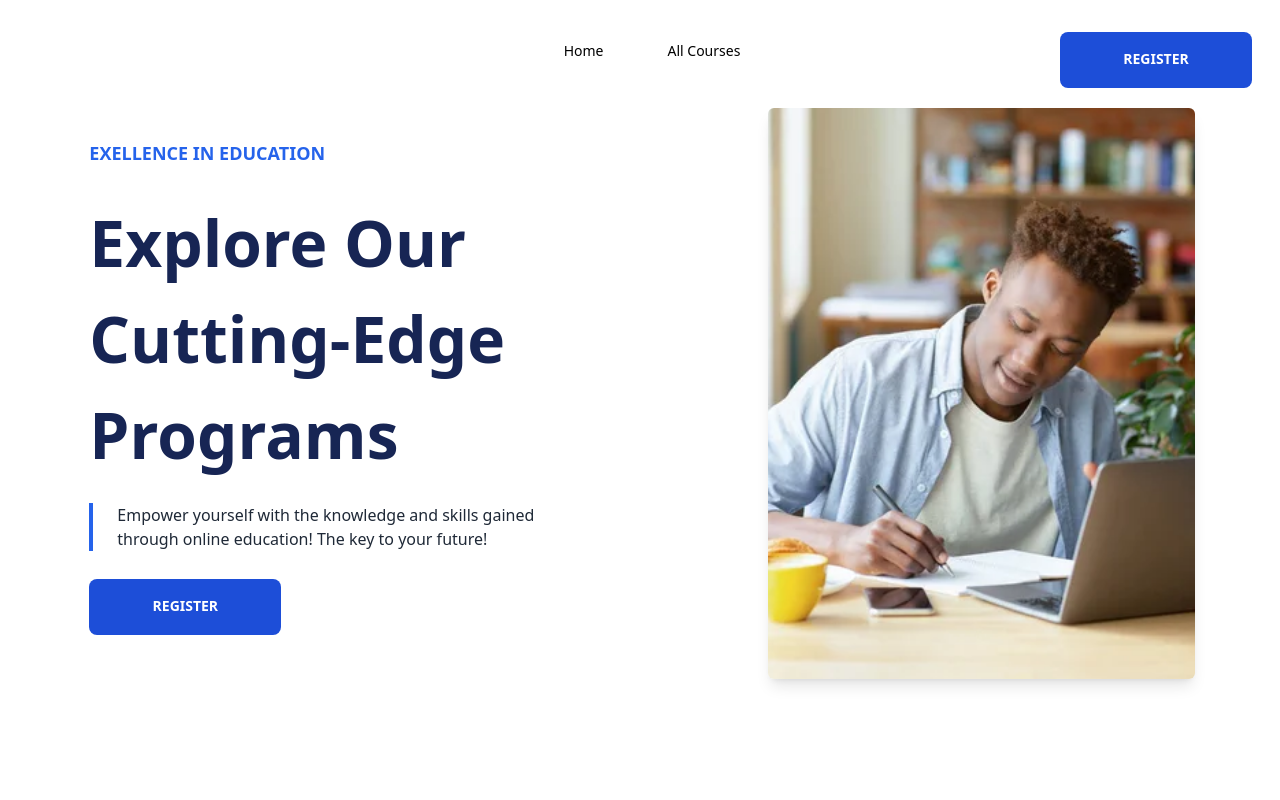
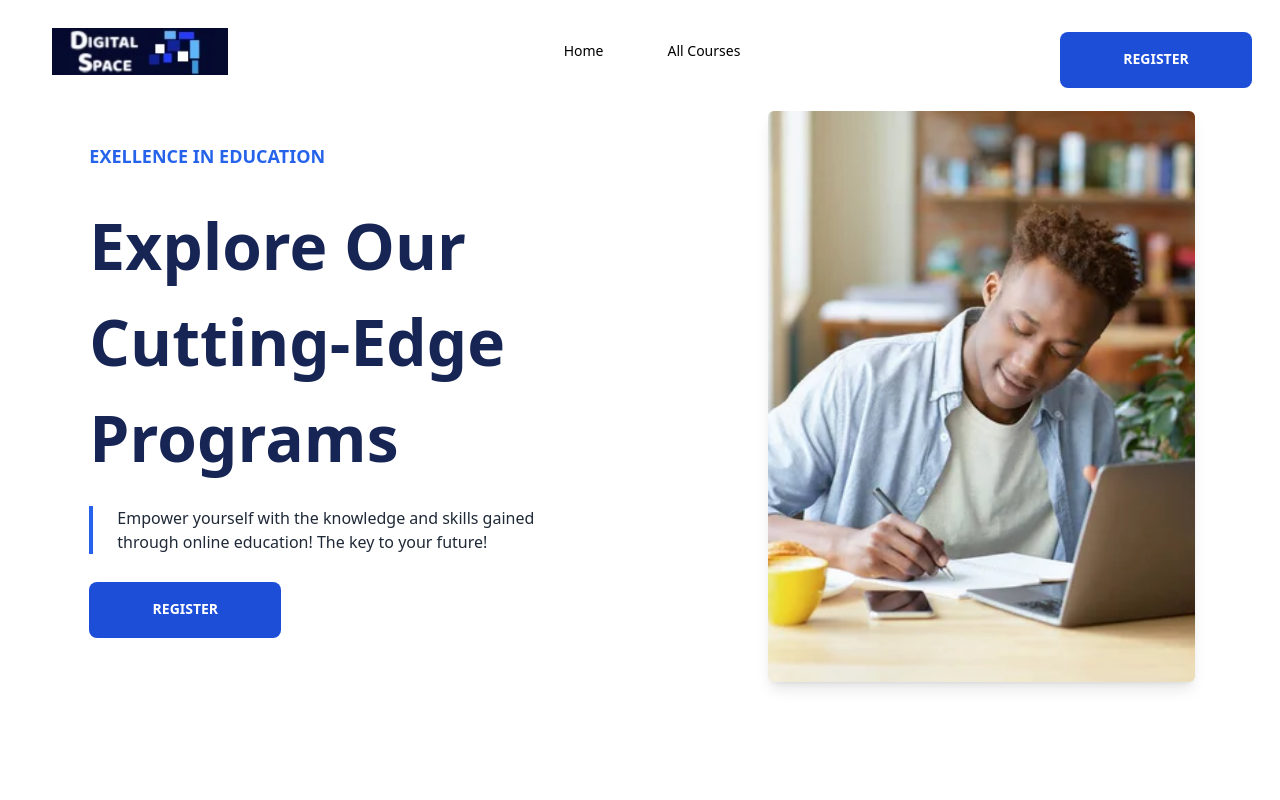
Before and after one commit to Bobyrapsy/24digitalspace, a plain HTML site: page index.html in a window 1280 px wide. Shown: the top 800 px of the page. Drawn offline with nearby package versions, Linux system fonts and the light colour scheme.

Commit message:
Update index.html

```diff
--- a/index.html
+++ b/index.html
@@ -30,7 +30,7 @@
         <nav class="main-menu text-right block md:flex justify-between p-3">
             <div class="flex items-center justify-between">
                 <h1 class="font-bold p-4 text-2xl ">
-                    <a href="/" class=""><img src="../susie/imgs/logo.jpg" class="w-44 ml-6" alt=""></a>
+                    <a href="/" class=""><img src="imgs/logo.jpg" class="w-44 ml-6" alt=""></a>
                 </h1>
 
                 <div class="px-4 py-4 cursor-pointer md:hidden" id="burger">
```
